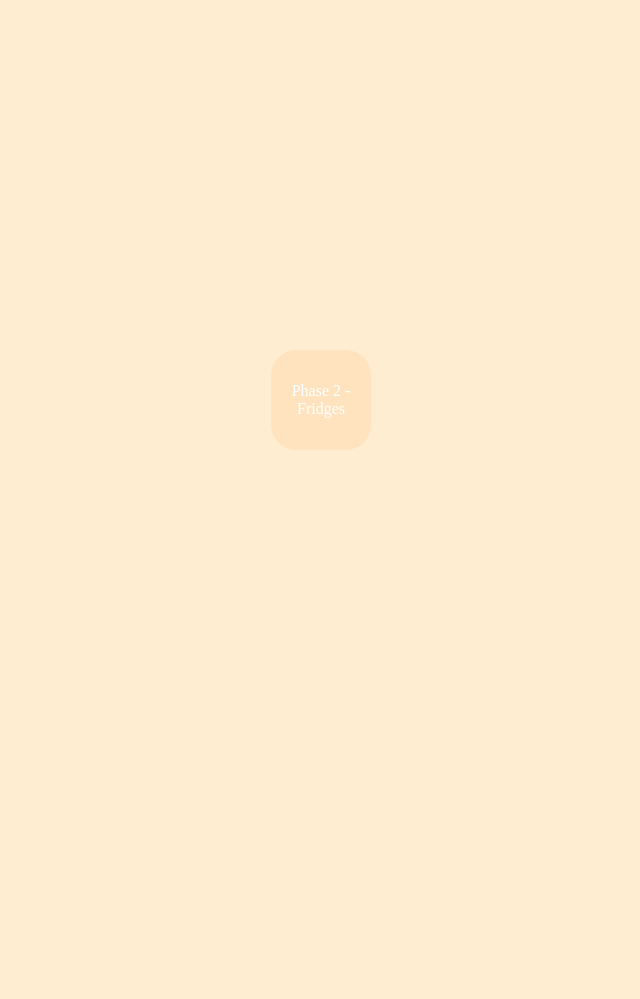
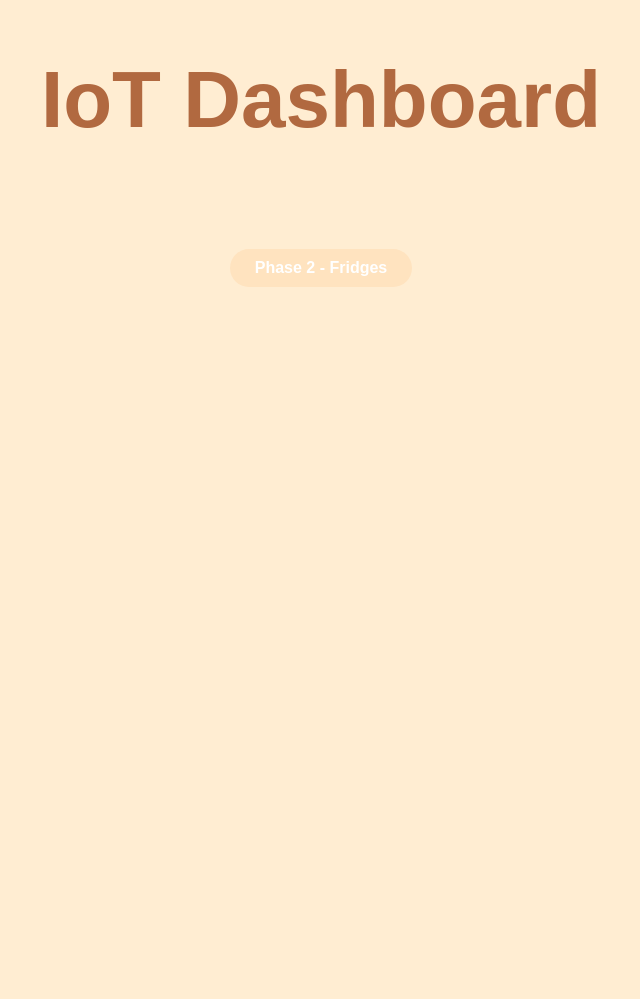
Before and after one commit to MEERABLK/iot-project, a Flask app: page / in a window 1280 px wide. Shown: the whole page, without its empty margins (319-959 px from the left). Before the commit the page ends 450 px from the top, so only its background shows below. Run offline with Flask 3, Linux system fonts and the light colour scheme.

Commit message:
Dashboard and Fridges Gui design

```diff
--- a/index.py
+++ b/index.py
@@ -3,7 +3,7 @@ import os
 from dotenv import load_dotenv
 from flask import Flask, render_template, request, redirect, url_for, flash
 
-from scripts.controller import Controller
+# from scripts.controller import Controller
 import time
 
 app = Flask(__name__)
@@ -18,17 +18,32 @@ EMAIL_PASSWORD = os.getenv("EMAIL_PASSWORD")
 def index():
     return render_template('index.html')
 
-controller = Controller()
-#controller = Controller(email_address=EMAIL_ADDRESS, email_password=EMAIL_PASSWORD)
+@app.route('/fridges')
+def fridges():
+    return render_template('fridges.html')
 
-controller.start()
-controller.data.fridge1Temperature = 10
-controller.monitor_temperatures()
-while True:
-    print("Fridge1 Temp:", controller.get_fridge1_temp())
-    print("Fridge1 Hum:", controller.get_fridge1_humidity())
-    print("Fridge2 Temp:", controller.get_fridge2_temp())
-    print("Fridge2 Hum:", controller.get_fridge2_humidity())
-    print("------")
+@app.route('/send_email', methods=['POST'])
+def handle_send_email():
+    email = request.form.get('email', '').strip()
 
-    time.sleep(2)
+
+
+    return redirect(url_for('fridges'))
+
+if __name__ == '__main__':
+    app.run(debug=True)
+
+# controller = Controller()
+# #controller = Controller(email_address=EMAIL_ADDRESS, email_password=EMAIL_PASSWORD)
+
+# controller.start()
+# controller.data.fridge1Temperature = 10
+# controller.monitor_temperatures()
+# while True:
+#     print("Fridge1 Temp:", controller.get_fridge1_temp())
+#     print("Fridge1 Hum:", controller.get_fridge1_humidity())
+#     print("Fridge2 Temp:", controller.get_fridge2_temp())
+#     print("Fridge2 Hum:", controller.get_fridge2_humidity())
+#     print("------")
+
+#     time.sleep(2)
--- /dev/null
+++ b/static/css/style.css
@@ -0,0 +1,112 @@
+html,
+body {
+    width: 100%;
+    height: 100%;
+    margin: 0;
+
+    font-family: sans-serif;
+    color: white;
+
+    background-color: #ffedd2;
+}
+
+h1 {
+    text-align: center;
+    font-size: 5rem;
+
+    color: #b16940;
+}
+
+h2 {
+    text-align: center;
+    font-size: 3rem;
+
+    color: #c78b5b;
+}
+
+h3 {
+    text-align: center;
+    font-size: 2rem;
+
+    padding: 0;
+
+    color: #ffedd2;
+}
+
+a {
+    color: white;
+    text-decoration-line: none;
+}
+
+input {
+    padding: 10px;
+    border-radius: 10px;
+    margin: 5px;
+
+    width: clamp(150px, 30vw, 50vw);
+}
+
+button {
+    outline: none;
+    border: none;
+    color: white;
+}
+
+.container {
+    display: flex;
+    min-height: 100%;
+    flex-direction: column;
+    align-items: center;
+}
+
+.collection {
+    display: flex;
+    max-width: 80%;
+    justify-content: center;
+    align-items: center;
+
+    border-radius: 50px;
+    padding: 50px;
+}
+
+.collection-vertical {
+    flex-direction: column;
+}
+
+.collection-shade-1 {
+    background-color: #eead82;
+}
+
+.button {
+    display: flex;
+    justify-content: center;
+    align-items: center;
+    text-align: center;
+
+    background-color: #ffe3bf;
+
+    font-weight: bold;
+
+    border-radius: 25px;
+    padding: 10px 25px;
+
+    transition: 0.2s ease;
+}
+
+.button-square {
+    height: 150px;
+    width: 150px;
+}
+
+.button:hover {
+    background-color: #ffd8a4;
+    border-left: 5px solid #eba272;
+    border-bottom: 5px solid #eba272;
+    transform: translate(2px, -2px);
+}
+
+.button:active {
+    background-color: #ffb787;
+    border: none;
+    transform: translate(-2px, 2px);
+}
--- a/templates/index.html
+++ b/templates/index.html
@@ -5,56 +5,19 @@
     <meta name="viewport" content="width=device-width, initial-scale=1.0">
     <title>IoT Dashboard</title>
 
-    <style>
-        html,
-        body {
-            width: 100%;
-            height: 100%;
-            margin: 0;
-        }
+    <link rel="stylesheet" href="../static/css/style.css">
 
-        a {
-            color: white;
-            text-decoration-line: none;
-        }
-
-        .container {
-            display: flex;
-            height: 100%;
-            justify-content: center;
-            align-items: center;
-
-            background-color: #ffedd2;
-        }
-
-        .button {
-            display: flex;
-            justify-content: center;
-            align-items: center;
-            text-align: center;
-
-            height: 100px;
-            width: 100px;
-
-            background-color: #ffe3bf;
-
-            border-radius: 25px;
-
-            transition: 0.2s ease;
-        }
-
-        .button:hover {
-            background-color: #ffd8a4;
-        }
-    </style>
 </head>
 <body>
+    <h1>IoT Dashboard</h1>
     <div class="container">
-        <a href="fridges">
-            <div class="button">
-                Phase 2 - Fridges
-            </div>
-        </a>
+        <div class="collection">
+            <a href="fridges">
+                <div class="button">
+                    Phase 2 - Fridges
+                </div>
+            </a>
+        </div>
     </div>
 </body>
 </html>
```
Also changed, not shown: templates/fridges.html (+16 -1 lines).
